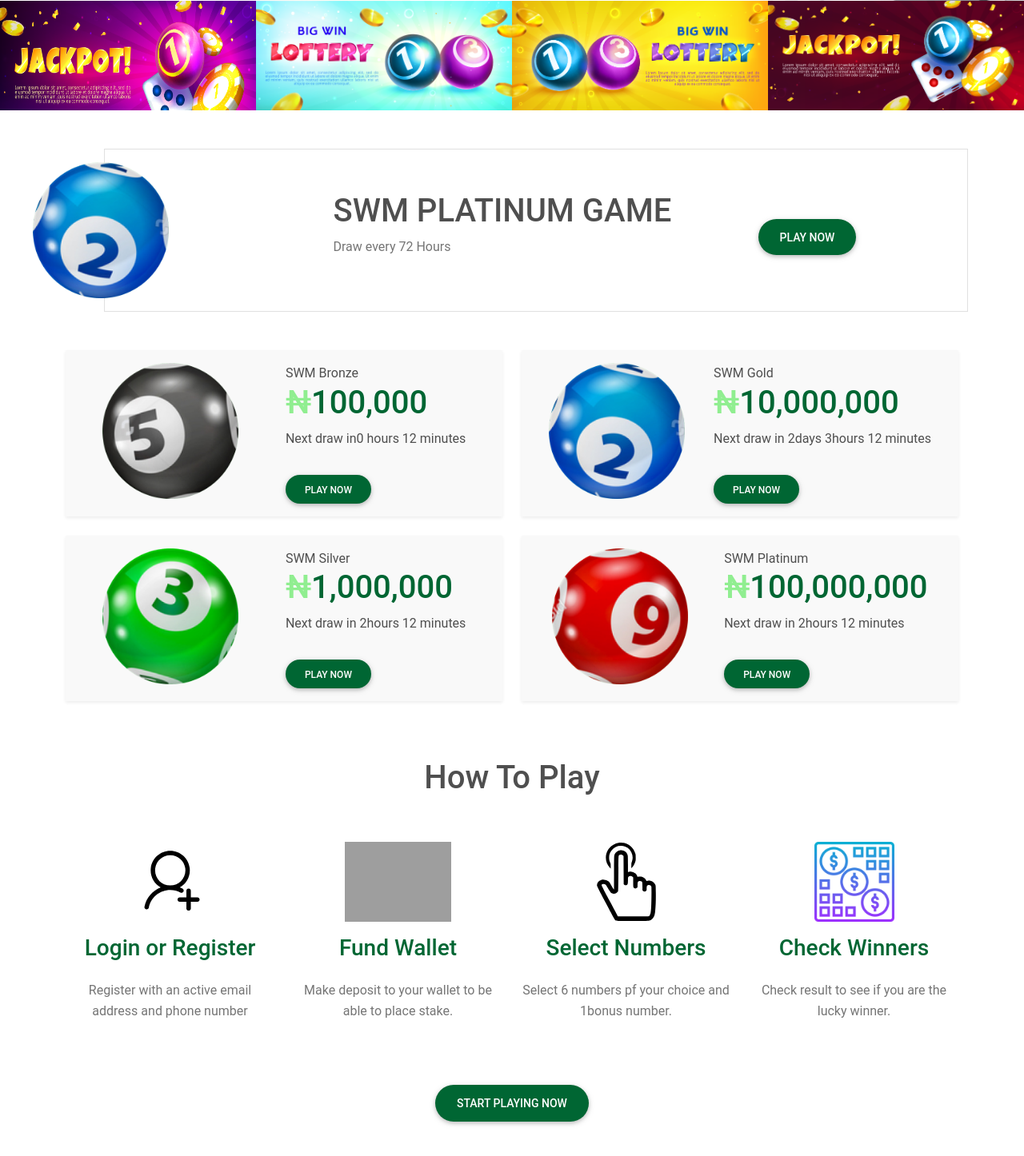
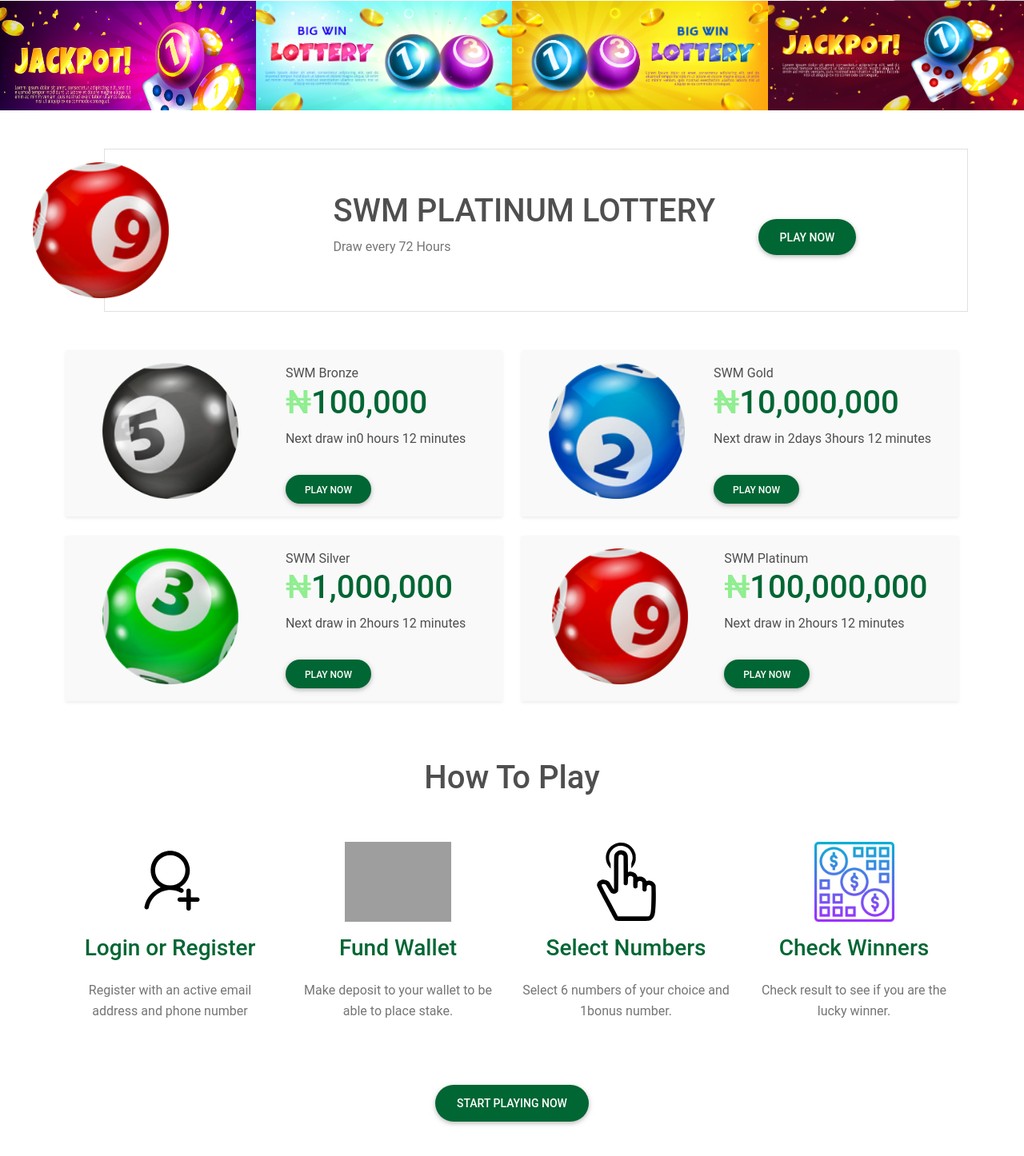
Before and after one commit to ndmichael/swm-lottery-app, a Django app: page / in a window 1280 px wide. Shown: the part 694-2140 px from the top of the page at 80% size. Run offline with Django 4.2, Linux system fonts and the light colour scheme; some libraries are stand-ins or nearby versions; grey boxes are pictures that could not be loaded.

Commit message:
fixed typos

```diff
--- a/lottery/templates/lottery/index.html
+++ b/lottery/templates/lottery/index.html
@@ -36,10 +36,10 @@
     <div class="container ">
         <section class="row border py-3 px-2 ms-5 ">
             <article class="col-12 col-sm-3">
-                <img src=" {% static 'lottery/images/gold.png' %} " class="img-fluid" alt=" " style="height: 170px; width:170px; transform: translateX(-110px);">
+                <img src=" {% static 'lottery/images/platinum.png' %} " class="img-fluid" alt=" " style="height: 170px; width:170px; transform: translateX(-110px);">
             </article>
             <article class="col-12 col-sm-6 align-self-center">
-                <h1>SWM PLATINUM GAME</h1>
+                <h1>SWM PLATINUM LOTTERY</h1>
                 <p class=" text-muted ">Draw every 72 Hours</p>
             </article>
             <article class="col-12 col-sm-3 align-self-center">
@@ -159,7 +159,7 @@
                 <img src="{% static 'lottery/images/pick_icon.svg' %}" class="img-fluid" style="height: 100px !important;" alt="">
                 <h3 class="pt-3 text-success">Select Numbers</h3>
                 <p class="pt-3 text-muted">
-                    Select 6 numbers pf your choice and 1bonus number.
+                    Select 6 numbers of your choice and 1bonus number.
                 </p>
             </article>
 
```
